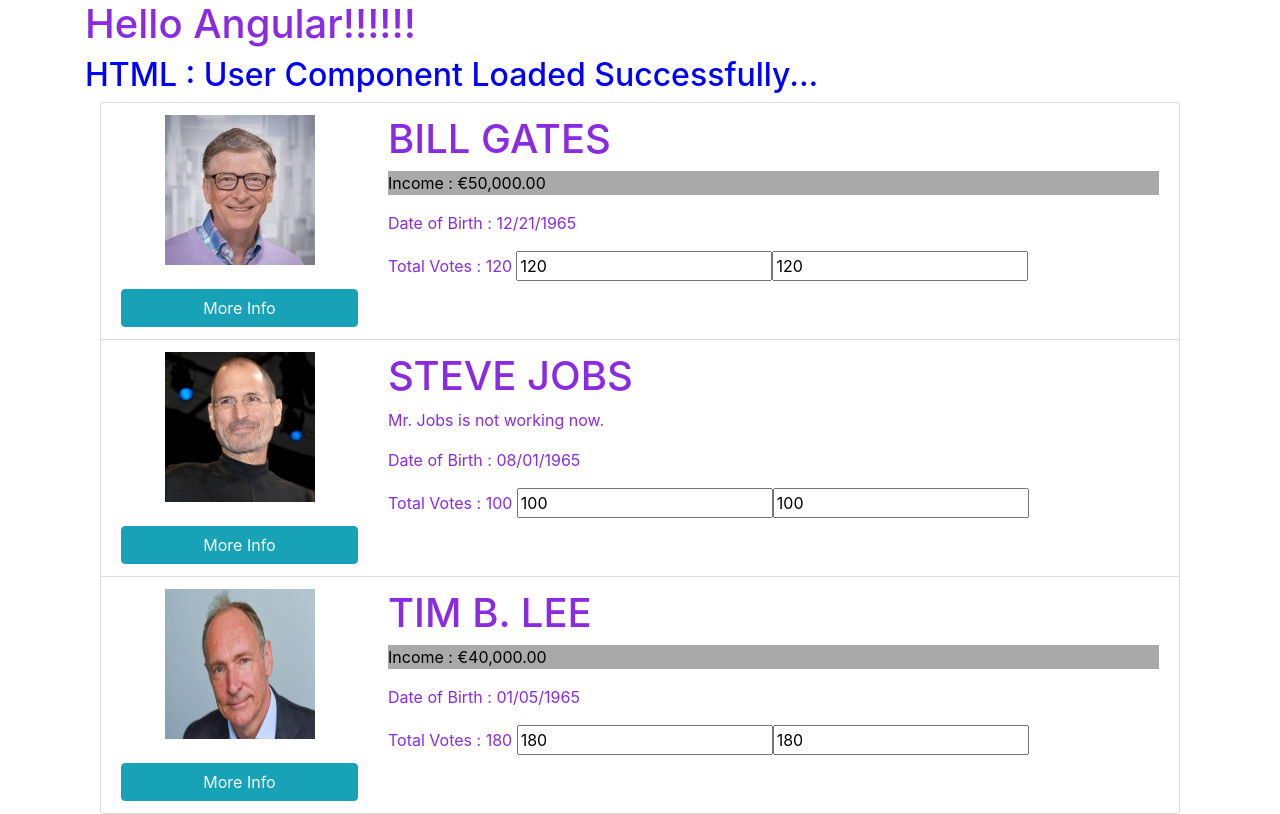
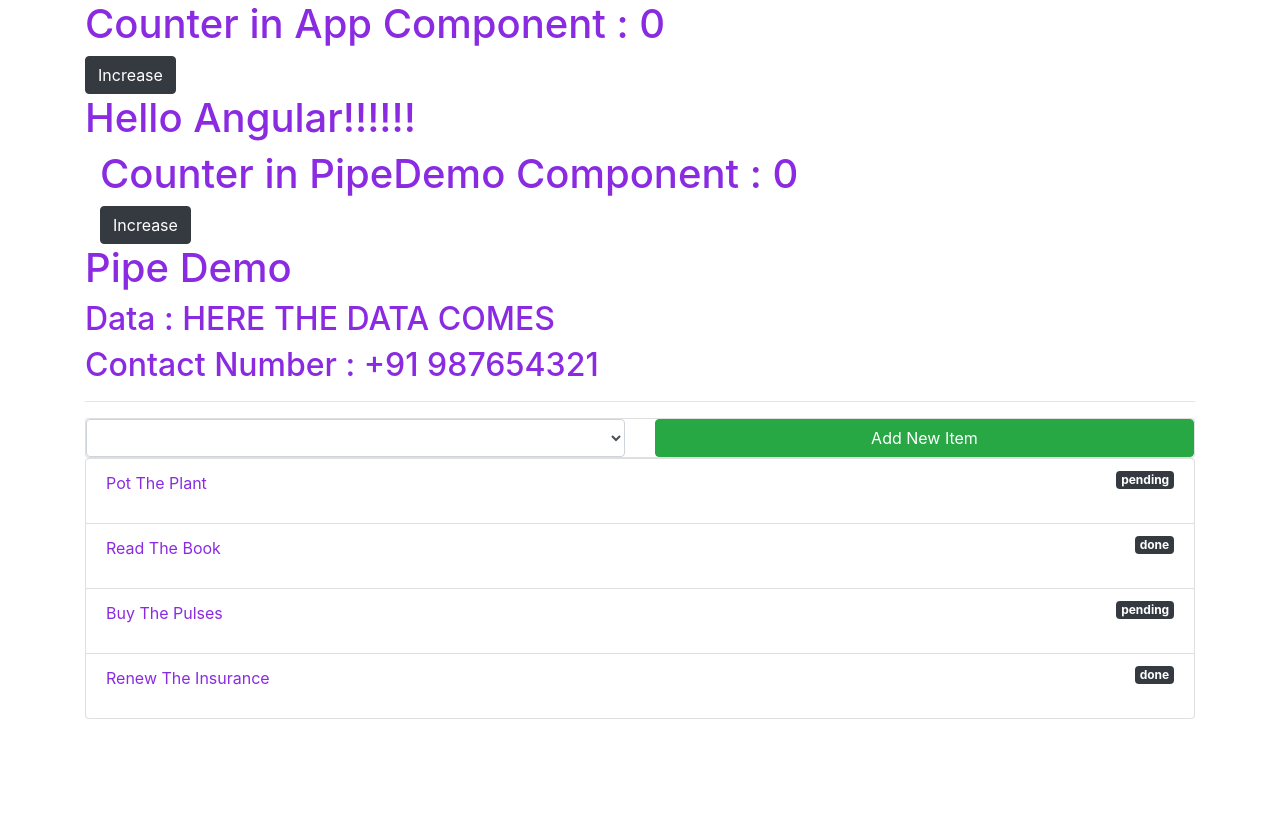
Before and after one commit to synergy2411/erricson, an Angular app: page / in a window 1280 px wide. Built offline with nearby package versions, Linux system fonts and the light colour scheme.

Commit message:
service injection

```diff
--- a/src/app/app.component.html
+++ b/src/app/app.component.html
@@ -1,3 +1,9 @@
+
+<div class="container">
+  <h1>Counter in App Component : {{ dataService.counter }}</h1>
+  <button class="btn btn-dark" (click)="onIncrease()">Increase</button>
+</div>
+
 <div class="container">
   <h1>Hello Angular!!!!!!</h1>
 
@@ -6,9 +12,9 @@
 
   <!-- <app-register></app-register> -->
 
-  <!-- <app-pipe-demo></app-pipe-demo> -->
+  <app-pipe-demo></app-pipe-demo>
 
-  <app-user></app-user>
+  <!-- <app-user></app-user> -->
 
   <!-- <button class="btn btn-primary" (click)="onToggle()">
     Toggle LifeCycle Component
--- a/src/app/app.component.ts
+++ b/src/app/app.component.ts
@@ -1,3 +1,4 @@
+import { DataService } from './service/data.service';
 import { Component } from '@angular/core';
 
 @Component({
@@ -9,6 +10,11 @@
   appName = 'My Awesome User App';
   bool = true;
 
+  constructor(public dataService: DataService) {}
+
+  onIncrease() {
+    this.dataService.counter++;
+  }
   onToggle() {
     this.bool = !this.bool;
   }
--- a/src/app/pipe-demo/pipe-demo.component.html
+++ b/src/app/pipe-demo/pipe-demo.component.html
@@ -1,3 +1,9 @@
+<div class="container">
+  <h1>Counter in PipeDemo Component : {{ dataService.counter }}</h1>
+  <button class="btn btn-dark" (click)="onIncrease()">Increase</button>
+</div>
+
+
 <h1>Pipe Demo</h1>
 <h2>Data : {{ data | async | uppercase }}</h2>
 <h2>Contact Number : {{ contactNo | nationalCode }}</h2>
--- a/src/app/pipe-demo/pipe-demo.component.ts
+++ b/src/app/pipe-demo/pipe-demo.component.ts
@@ -1,9 +1,11 @@
+import { DataService } from './../service/data.service';
 import { Component, OnInit } from '@angular/core';
 
 @Component({
   selector: 'app-pipe-demo',
   templateUrl: './pipe-demo.component.html',
-  styleUrls: ['./pipe-demo.component.css']
+  styleUrls: ['./pipe-demo.component.css'],
+  // providers : [DataService]
 })
 export class PipeDemoComponent {
   data = new Promise((resolve, reject) => {
@@ -15,6 +17,12 @@
   contactNo = 987654321;
 
   filteredStatus = "";
+
+  constructor(public dataService: DataService){}
+
+  onIncrease() {
+    this.dataService.counter++;
+  }
 
   todos = [{
     label: 'Pot the plant',
--- a/src/app/service/data.service.ts
+++ b/src/app/service/data.service.ts
@@ -4,6 +4,9 @@
 
 @Injectable()
 export class DataService {
+
+  counter = 0;
+
   getData(): User[] {
     return USER_DATA;
   }
--- a/src/app/user/user.component.ts
+++ b/src/app/user/user.component.ts
@@ -11,7 +11,6 @@
 export class UserComponent implements OnInit {
 
   users: User[];
-
   constructor(private dataService: DataService) {}
 
   ngOnInit(){
```
